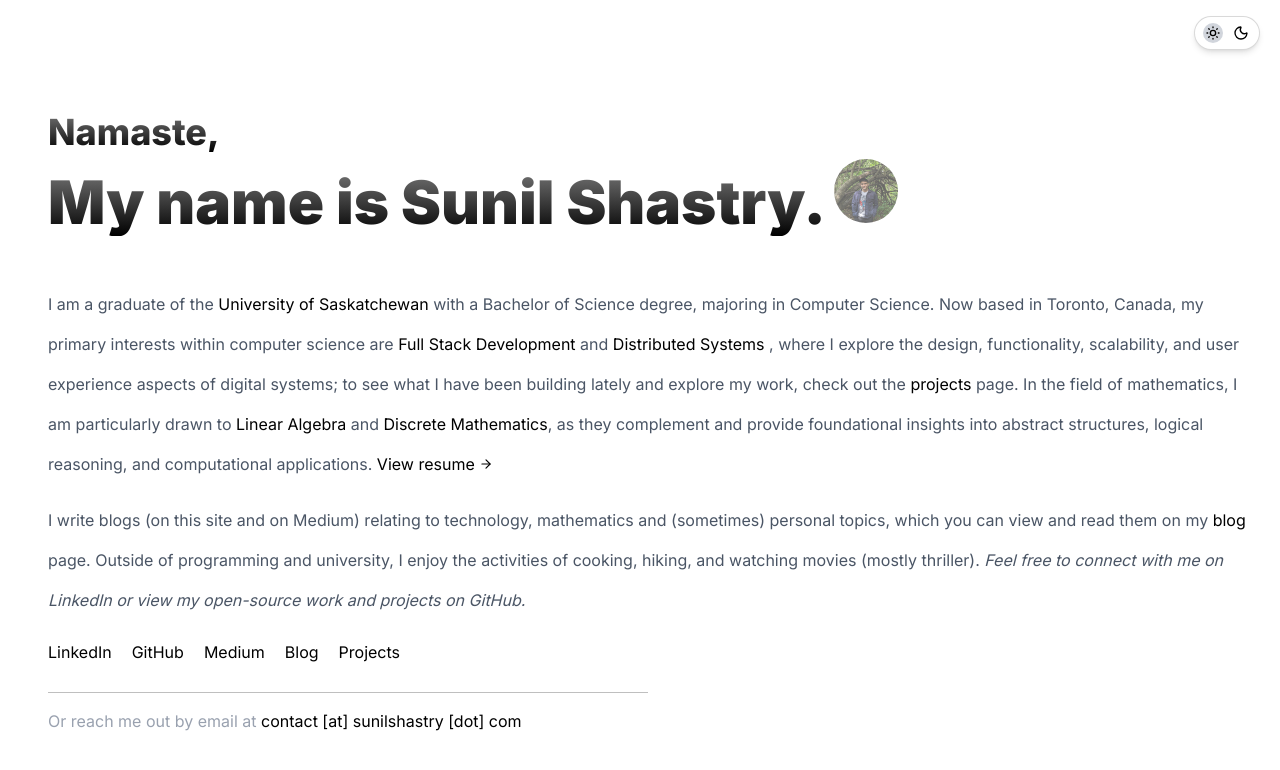
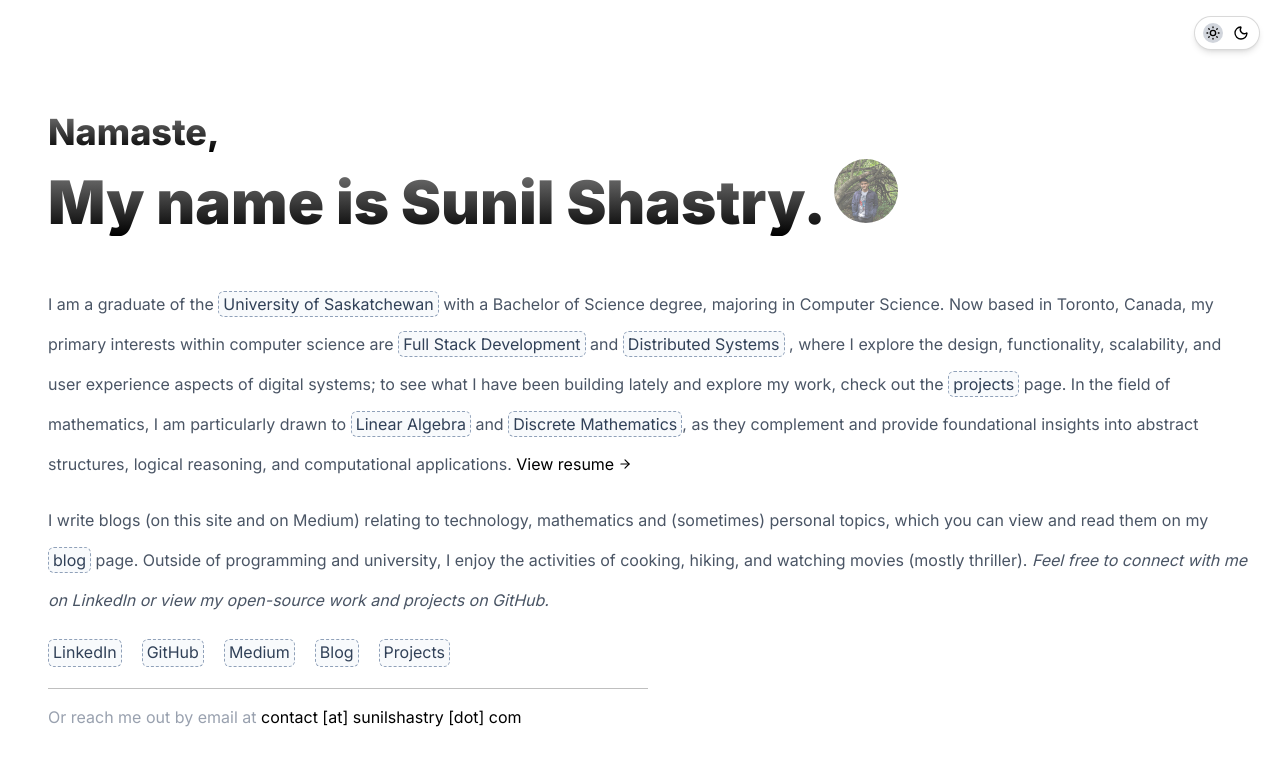
Before and after one commit to sunillshastry/sunilshastry.com, a Next.js app: page / in a window 1280 px wide. Shown: the top 770 px of the page. Built offline with nearby package versions, Linux system fonts and the light colour scheme.

Commit message:
Update the AnchorLink UI style to give it a new and unique look

```diff
--- a/components/anchor-link.tsx
+++ b/components/anchor-link.tsx
@@ -1,6 +1,7 @@
 'use client';
 
 import { useTheme } from '@/context/ThemeContext';
+import { cn } from '@/lib/utils';
 import Link from 'next/link';
 import { ComponentPropsWithoutRef } from 'react';
 
@@ -16,11 +17,19 @@ export default function AnchorLink({
 }: FunctionProps) {
 	const { theme } = useTheme();
 
+	const isDarkTheme = theme === 'dark';
+
 	return (
 		<Link
 			href={href as string}
-			className={`${theme === 'dark' ? 'anchor-link-dark text-white' : 'anchor-link-light text-black'} anchor-link relative inline-block p-0 text-shadow-md text-shadow-white/25 ${className}`}
 			target="_blank"
+			className={cn(
+				'rounded-sm border border-dashed px-1 py-0.5 underline-offset-2 transition hover:underline',
+				isDarkTheme
+					? 'border-slate-400 bg-neutral-900 text-slate-300'
+					: 'border-slate-400 bg-slate-100/50 text-slate-700',
+				className
+			)}
 			{...defaultProps}
 		>
 			{children}
```
